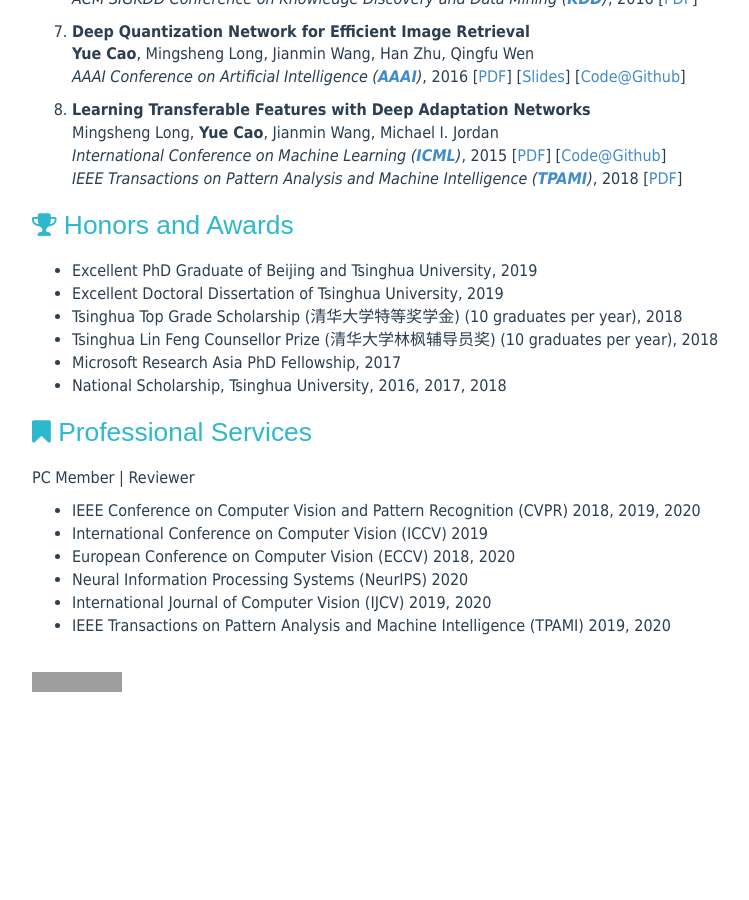
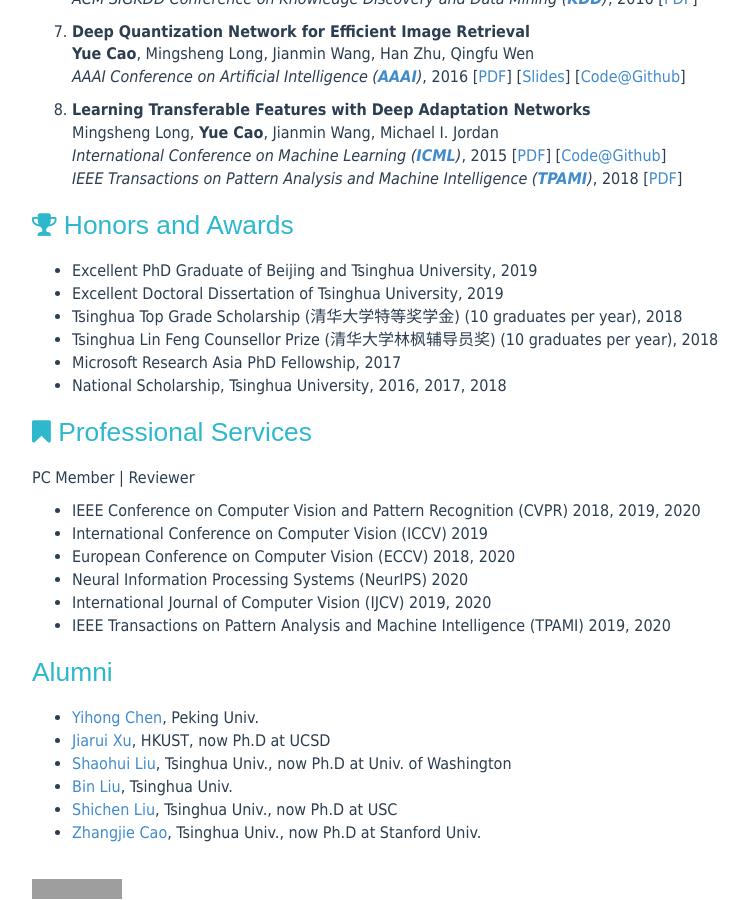
Before and after one commit to caoyue10/caoyue10.github.io, a Jekyll site: the page built from index.html, in a window 1280 px wide and 900 px high, scrolled down 1230 px. Shown: the whole window, without its empty margins (138-887 px from the left). Built offline with Jekyll 4.4.1, drawn with Linux system fonts in a browser that asks for light colours; the list of posts is cut into pages by our own code; before the commit the page ends 1923 px from its top, so only the background shows below that; grey boxes are pictures that could not be loaded.

Commit message:
Update index.html

```diff
--- a/index.html
+++ b/index.html
@@ -138,6 +138,23 @@ tagline:
 	</ul>
 	</p>
 </div>
+
+<div class="service">
+    <header>
+        <h1><i class="fa fa-address-book-o"></i>Alumni</h1>
+    </header>
+	<p>
+	<ul>
+            <li><a href="https://scalsol.github.io/">Yihong Chen</a>, Peking Univ.</li>
+            <li><a href="http://jerryxu.net/">Jiarui Xu</a>, HKUST, now Ph.D at UCSD</li>
+            <li><a href="http://b1ueber2y.me/">Shaohui Liu</a>, Tsinghua Univ., now Ph.D at Univ. of Washington</li>
+            <li><a href="https://scholar.google.com/citations?user=-RYlJvYAAAAJ&hl=zh-CN">Bin Liu</a>, Tsinghua Univ.</li>
+            <li><a href="https://shichenliu.github.io/">Shichen Liu</a>, Tsinghua Univ., now Ph.D at USC</li>
+            <li><a href="https://caozhangjie.github.io/">Zhangjie Cao</a>, Tsinghua Univ., now Ph.D at Stanford Univ.</li>
+	</ul>
+	</p>
+</div>
+
 <br>
 <div>
     <a href="http://www.clustrmaps.com/map/caoyue92.com" title="Visitor Map for caoyue92.com"><img src="//www.clustrmaps.com/map_v2.png?u=EakA&d=ju1WOIxLszzjK4HDiYSK8u4BFVLPn83HK95gxcil4Lw" /></a>
```
